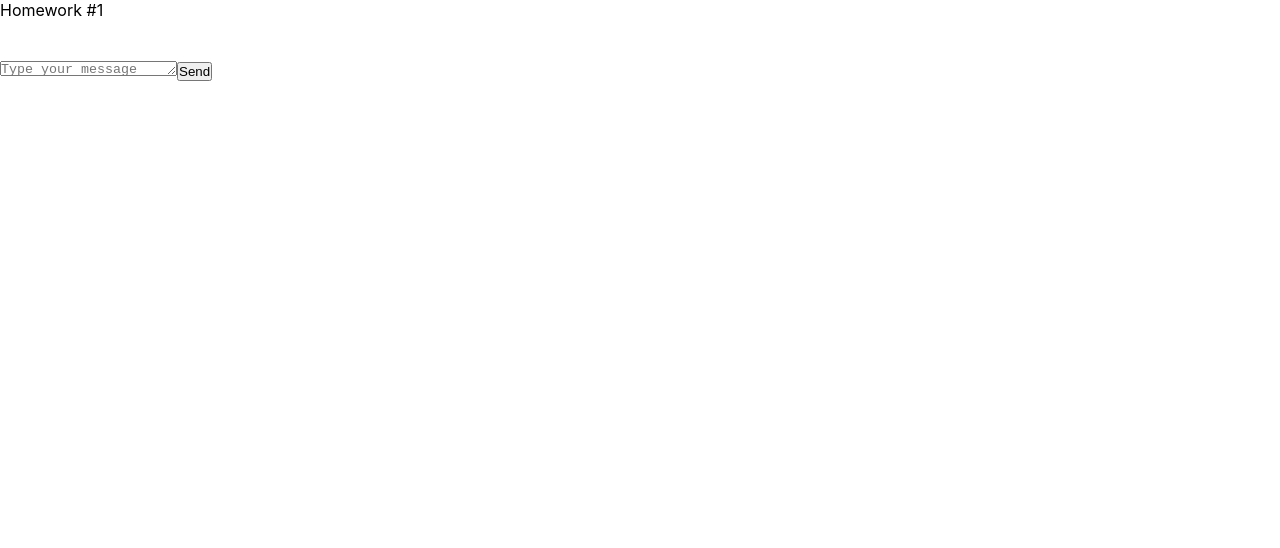
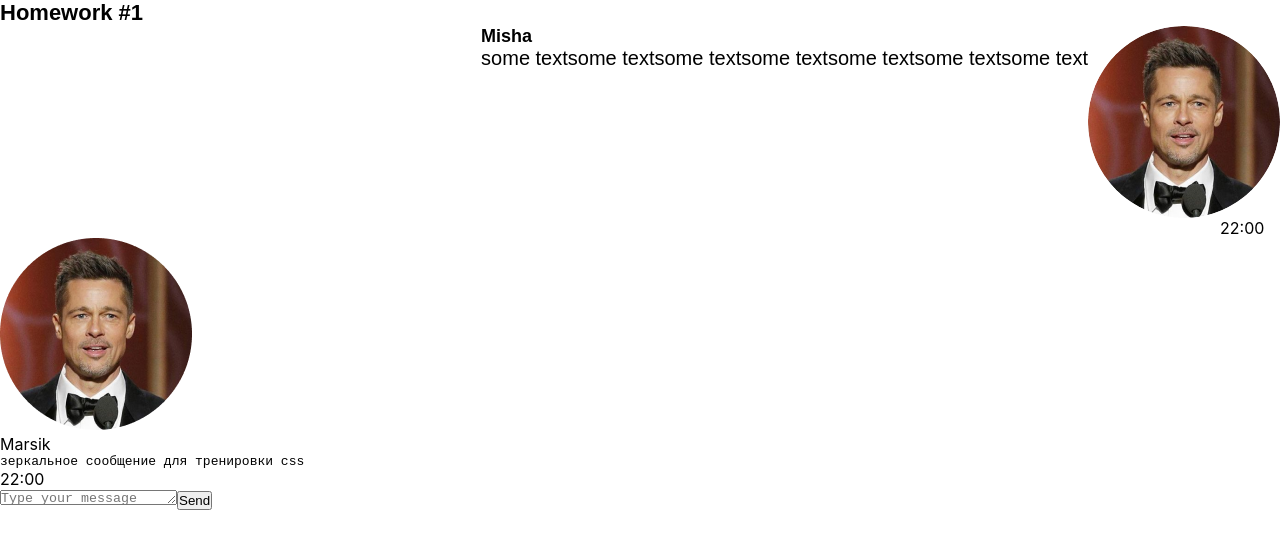
Before and after one commit to Mikhail8815/Homeworks_Sprint_02, a React (Create React App) app: page / in a window 1280 px wide. Shown: the top 548 px of the page. Built offline with nearby package versions, Linux system fonts and the light colour scheme.

Commit message:
HW1 done. add css

```diff
--- a/package.json
+++ b/package.json
@@ -1,6 +1,6 @@
 {
   "name": "hws2",
-  "homepage": "http://IgnatZakalinsky.github.io/hws2",
+  "homepage": "https://Mikhail8815.github.io/Homeworks_Sprint_02",
   "version": "0.1.0",
   "private": true,
   "dependencies": {
@@ -16,7 +16,7 @@
     "@types/react-dom": "18.0.6",
     "@types/uuid": "8.3.4",
     "axios": "0.27.2",
-    "gh-pages": "4.0.0",
+    "gh-pages": "^6.2.0",
     "react": "18.2.0",
     "react-dom": "18.2.0",
     "react-redux": "8.0.4",
--- a/src/s1-main/App.module.css
+++ b/src/s1-main/App.module.css
@@ -3,9 +3,13 @@
 }
 
 .hw {
-
+    max-width: 1280px;
+    max-height: 373px;
 }
 
 .hwTitle {
-
+    font-family: Montserrat, sans-serif;
+    font-weight: 600;
+    font-size: 22px;
+    color: #000;
 }
--- a/src/s2-homeworks/hw01/HW1.tsx
+++ b/src/s2-homeworks/hw01/HW1.tsx
@@ -14,14 +14,24 @@ import avatar from './avatar.png'
 * */
 
 // нужно создать правильный тип вместо any
-export type MessageType = any
+export type MessageType = {
+    id: number,
+    user: {
+        avatar: string,
+        name: string
+    },
+    message: {
+        text: string,
+        time: string
+    }
+}
 
 // структуру объекта не менять
 export const message0: MessageType = {
     id: 0,
     user: {
         avatar: avatar, // можно менять
-        name: 'Some Name',  // можно менять
+        name: 'Misha',  // можно менять
     },
     message: {
         text: 'some textsome textsome textsome textsome textsome textsome text', // можно менять
@@ -32,7 +42,7 @@ export const friendMessage0: MessageType = {
     id: 100,
     user: {
         avatar: avatar, // можно менять
-        name: 'Friend Name', // можно менять
+        name: 'Marsik', // можно менять
     },
     message: {
         text: 'зеркальное сообщение для тренировки css', // можно менять
--- a/src/s2-homeworks/hw01/friend-message/FriendMessage.tsx
+++ b/src/s2-homeworks/hw01/friend-message/FriendMessage.tsx
@@ -1,8 +1,12 @@
 import React from 'react'
 import s from './FriendMessage.module.css'
+import {MessageType} from "../HW1";
 
 // создать тип вместо any и отобразить приходящие данные
-const FriendMessage = (props: any) => {
+export type FriendMessagePropsType = {
+    message: MessageType
+}
+const FriendMessage = (props: FriendMessagePropsType) => {
     return (
         <div
             id={'hw1-friend-message-' + props.message.id}
@@ -13,7 +17,7 @@ const FriendMessage = (props: any) => {
                     id={'hw1-friend-avatar-' + props.message.id}
                     // создаёт студент
 
-                    //
+                    src={props.message.user.avatar}
                 />
                 <div className={s.friendText}>
                     <div
@@ -22,7 +26,7 @@ const FriendMessage = (props: any) => {
                     >
                         {/*создаёт студент*/}
 
-                        {/**/}
+                        {props.message.user.name}
                     </div>
                     <pre
                         id={'hw1-friend-text-' + props.message.id}
@@ -30,7 +34,7 @@ const FriendMessage = (props: any) => {
                     >
                         {/*создаёт студент*/}
 
-                        {/**/}
+                        {props.message.message.text}
                     </pre>
                 </div>
             </div>
@@ -40,7 +44,7 @@ const FriendMessage = (props: any) => {
             >
                 {/*создаёт студент*/}
 
-                {/**/}
+                {props.message.message.time}
             </div>
         </div>
     )
--- a/src/s2-homeworks/hw01/message/Message.module.css
+++ b/src/s2-homeworks/hw01/message/Message.module.css
@@ -1,13 +1,15 @@
 .message {
-
+    display: flex;
+    flex-direction: column;
 }
 
 .imageAndText {
-
+    display: flex;
+    flex-direction: row-reverse;
 }
 
 .imageAndText img {
-
+    border-radius: 100%;
 }
 
 .text {
@@ -19,13 +21,21 @@
 }
 
 .name {
-
+    font-family: Montserrat, sans-serif;
+    font-weight: 600;
+    font-size: 18px;
+    color: #000000;
 }
 
 .messageText {
-
+    font-family: Montserrat, sans-serif;
+    font-weight: 400;
+    font-size: 20px;
+    color: #000000;
 }
 
 .time {
-
+    font-size: 16px;
+    width: 60px;
+    margin-left: auto;
 }
--- a/src/s2-homeworks/hw01/message/Message.tsx
+++ b/src/s2-homeworks/hw01/message/Message.tsx
@@ -1,8 +1,11 @@
 import React from 'react'
 import s from './Message.module.css'
+import {MessageType} from "../HW1";
 
 // нужно создать правильный тип вместо any
-export type MessagePropsType = any
+export type MessagePropsType = {
+    message: MessageType
+}
 
 // нужно отобразить приходящие данные
 const Message = (props: MessagePropsType) => {
@@ -14,24 +17,23 @@ const Message = (props: MessagePropsType) => {
                     // создаёт студент
 
                     //
-                />
+                src={props.message.user.avatar}/>
                 <div className={s.text}>
                     <div id={'hw1-name-' + props.message.id} className={s.name}>
                         {/*создаёт студент*/}
-
-                        {/**/}
+                        {props.message.user.name}
                     </div>
                     <pre id={'hw1-text-' + props.message.id} className={s.messageText}>
                         {/*создаёт студент*/}
 
-                        {/**/}
+                        {props.message.message.text}
                     </pre>
                 </div>
             </div>
             <div id={'hw1-time-' + props.message.id} className={s.time}>
                 {/*создаёт студент*/}
 
-                {/**/}
+                {props.message.message.time}
             </div>
         </div>
     )
```
Also changed, not shown: 1 other file (tests, documents, lock files or other folders).
